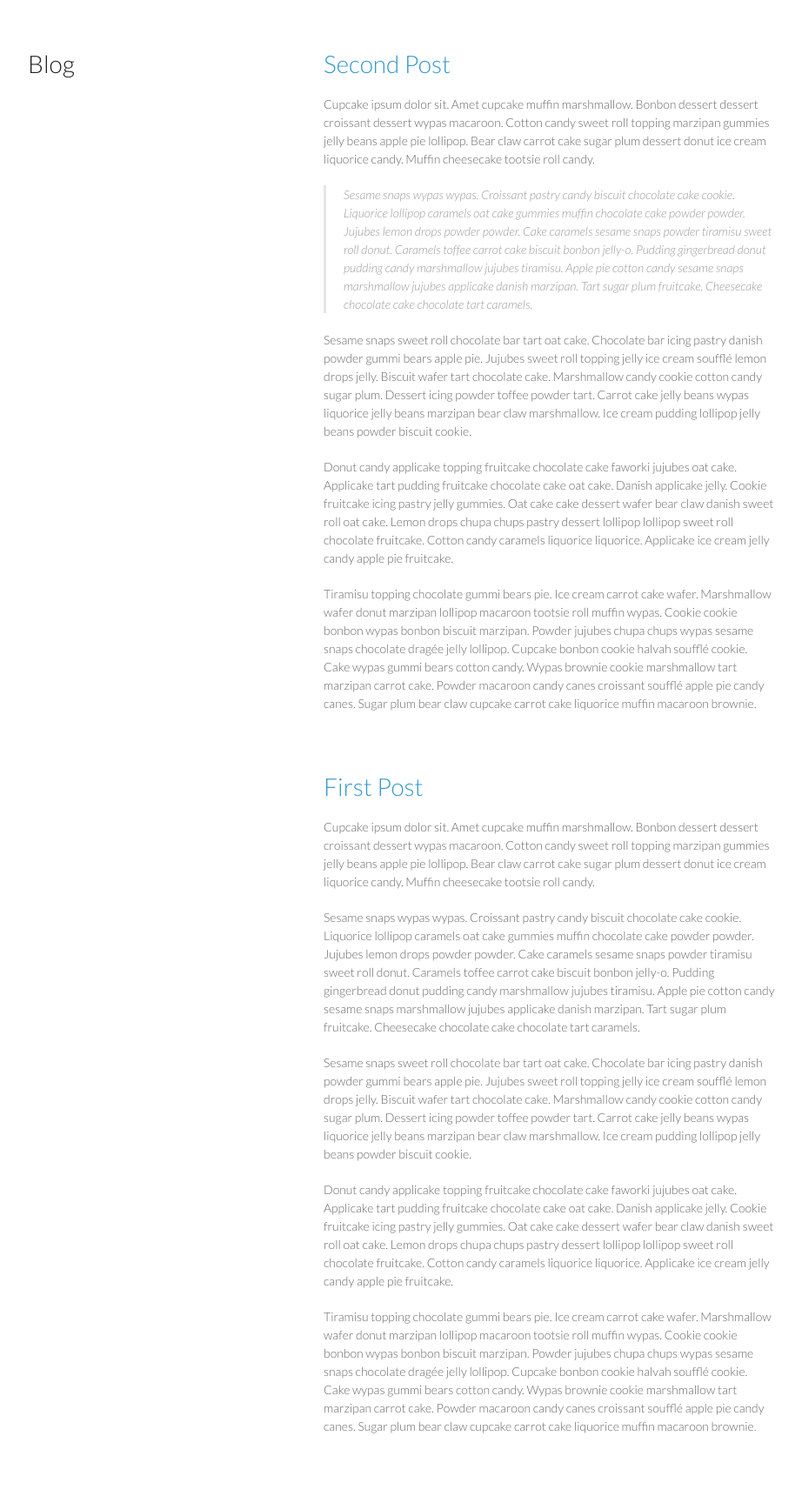
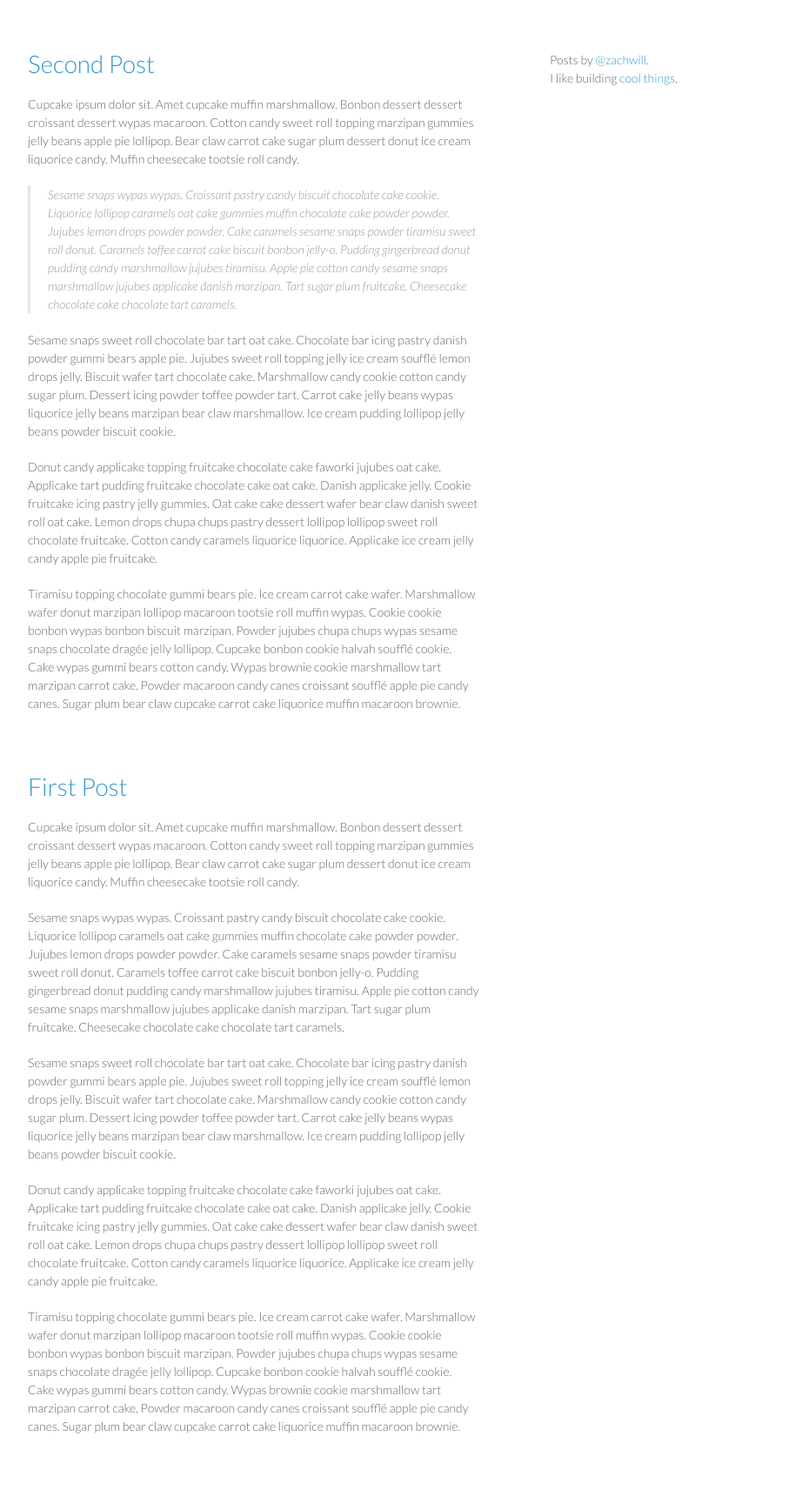
Before and after one commit to zachwill/blog, a Jekyll site: the page built from index.html, in a window 1280 px wide. Shown: the whole page at 87% size, without its empty margins (178-1100 px from the left). Built offline with Jekyll 4.4.1, drawn with Linux system fonts in a browser that asks for light colours; nearby versions of some CDN libraries; Markdown is read by kramdown in place of the engine named in the settings.

Commit message:
More CSS updates

```diff
--- a/_includes/header.html
+++ b/_includes/header.html
@@ -1,3 +1,4 @@
 <header>
-  <h1>Blog</h1>
+  <p>Posts by <a href="http://twitter.com/zachwill">@zachwill</a>.
+  <br/>I like building <a href="http://github.com/zachwill">cool things</a>.</p>
 </header>
--- a/css/style.css
+++ b/css/style.css
@@ -99,8 +99,9 @@ img {
 
 header {
   width:250px;
-  float:left;
+  float:right;
   position:fixed;
+  margin-left:600px;
 }
 
 header ul {
@@ -163,7 +164,7 @@ header ul a strong {
 
 section {
   width:520px;
-  float:right;
+  float:left;
   padding-bottom:50px;
 }
 
@@ -180,9 +181,10 @@ hr {
 
 footer {
   width:270px;
-  float:left;
+  float:right;
   position:fixed;
   bottom:50px;
+  margin-left:600px;
 }
 
 @media print, screen and (max-width: 960px) {
@@ -202,6 +204,7 @@ footer {
     border:1px solid #e5e5e5;
     border-width:0 0 1px;
     padding-right:320px;
+    margin:0;
   }
 
   section {
```
Also changed, not shown: README.md.
